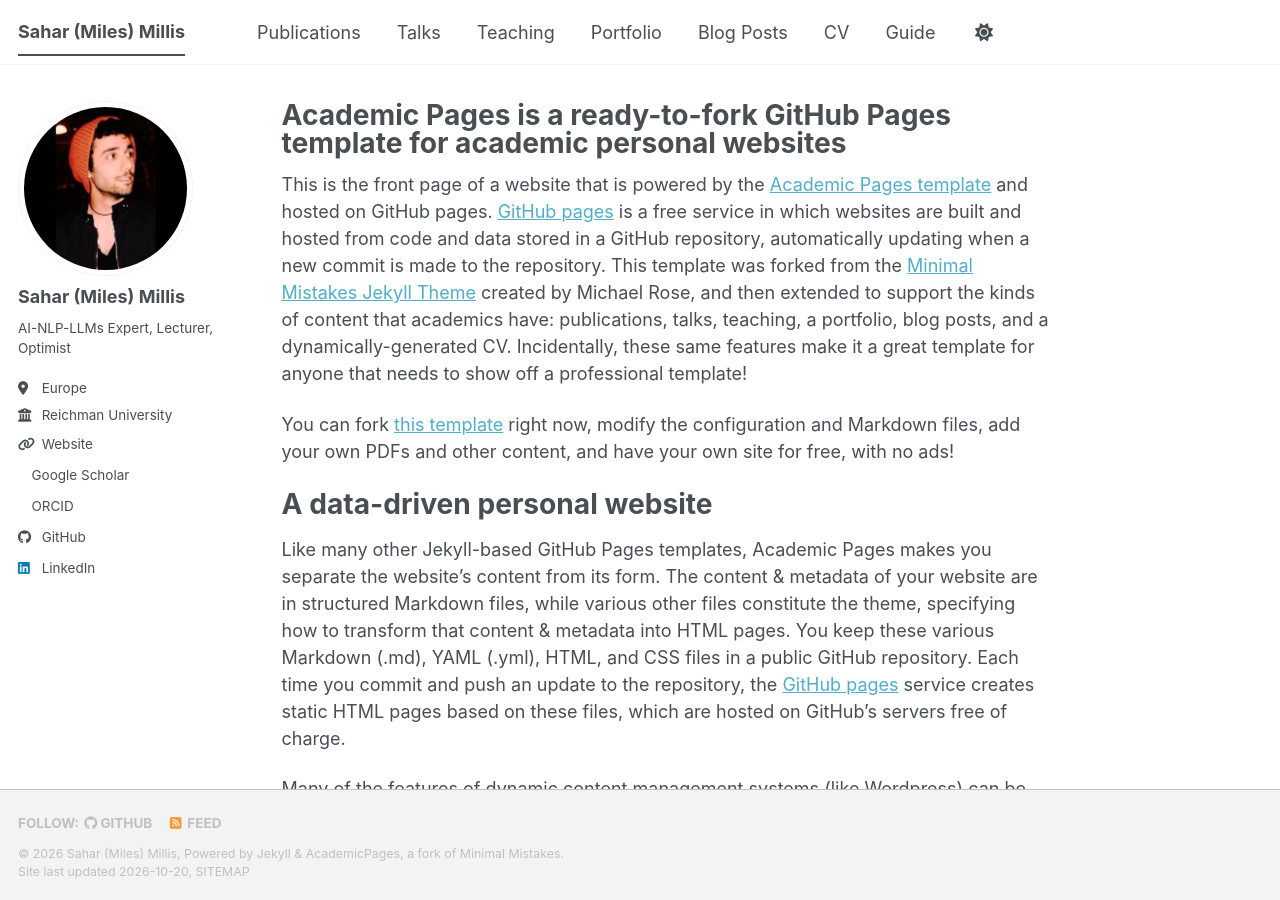
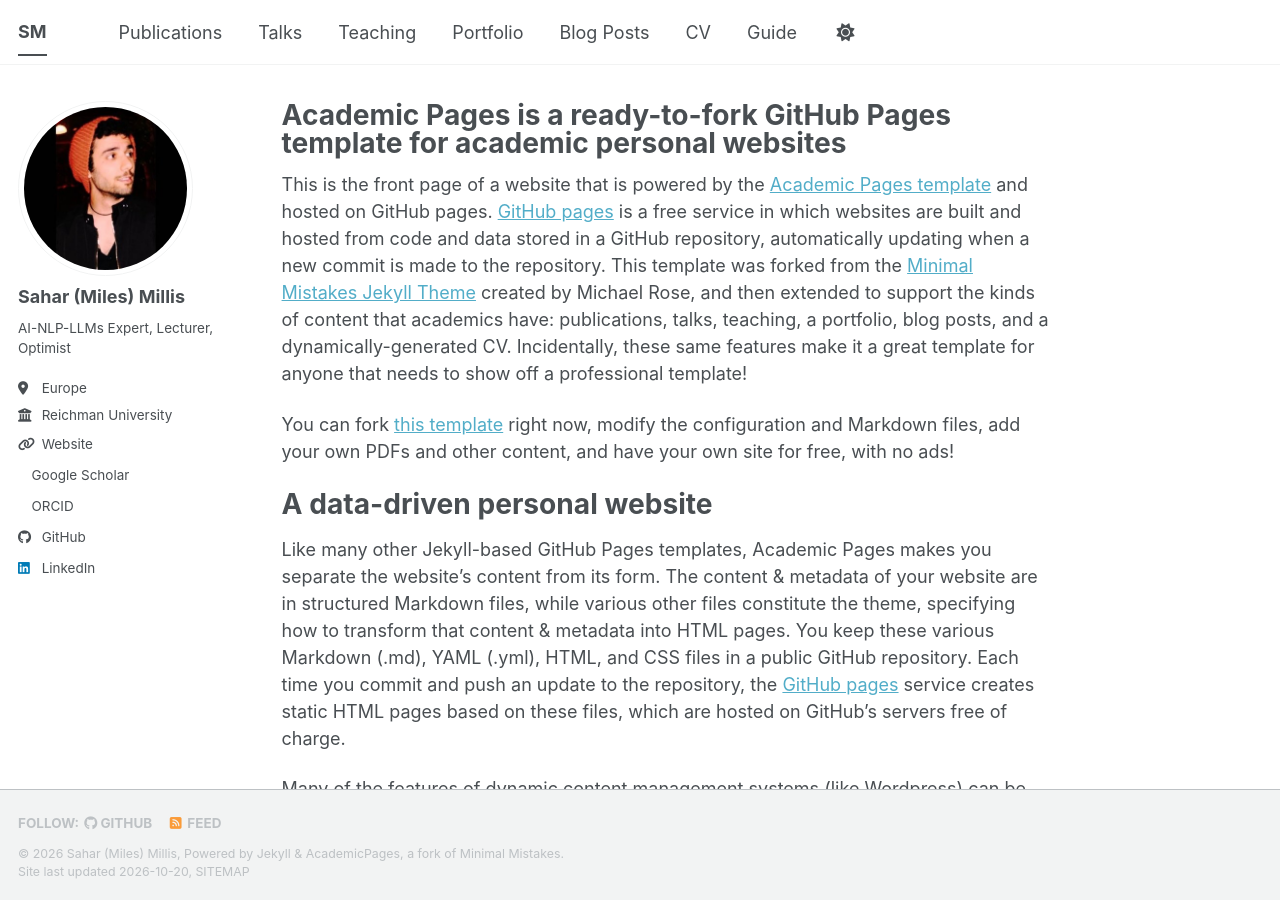
Before and after one commit to saharmilis/sahar.milis, a Jekyll site: the page built from _pages/about.md, in a window 1280 px wide and 900 px high. Built offline with Jekyll 4.4.1, drawn with Linux system fonts in a browser that asks for light colours; a style sheet for code colours, icons or effects is not loaded.

Commit message:
Update _config.yml

```diff
--- a/_config.yml
+++ b/_config.yml
@@ -9,7 +9,7 @@
 # Basic Site Settings
 locale                   : "en-US"
 site_theme               : "default" # The available themes options are "default", "air", "sunrise", "mint", "dirt" and "contrast"
-title                    : "Sahar (Miles) Millis"
+title                    : "SM"
 title_separator          : "-"
 name                     : &name "Sahar (Miles) Millis"
 description              : &description "AI-NLP-LLMs Expert, Lecturer, Optimist"   # Update this with a general description of your site, this is the default if not overridden by a page
```
